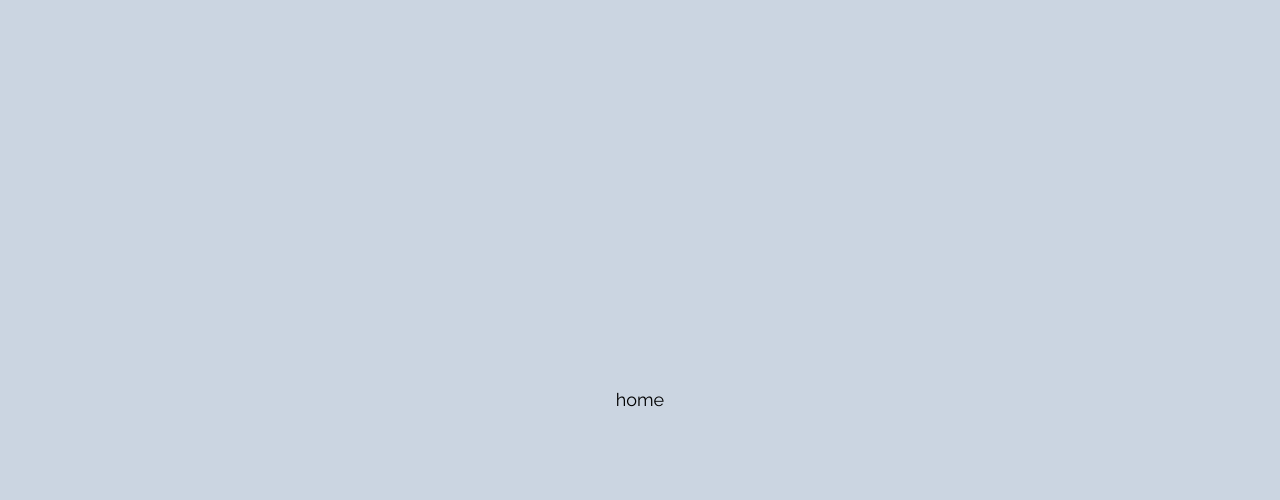
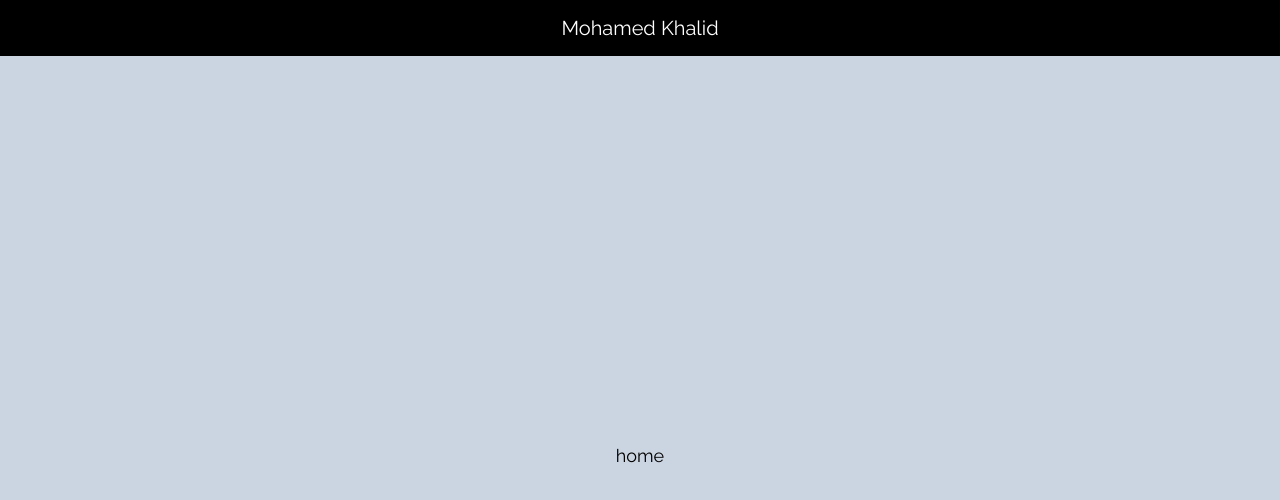
Before and after one commit to mohamedtsx/Nextfolio, a Next.js app: page / in a window 1280 px wide. Shown: the top 500 px of the page. Built offline with nearby package versions, Linux system fonts and the light colour scheme.

Commit message:
add basic components

```diff
--- /dev/null
+++ b/components/header/header.component.tsx
@@ -0,0 +1,12 @@
+
+
+const Header = () => {
+
+    return(
+        <header className="bg-black h-14 flex justify-center items-center">
+            <label className="text-xl text-white">Mohamed Khalid</label>
+        </header>
+    )
+}
+
+export default Header;
--- /dev/null
+++ b/components/layout/layout.component.tsx
@@ -0,0 +1,18 @@
+import { ReactNode } from "react"
+import Header from "../header/header.component"
+
+type LayoutProps = {
+    children: ReactNode
+}
+
+const Layout = ({children}: LayoutProps) => {
+
+    return(
+        <>
+            <Header />
+            {children}
+        </>
+    )
+}
+
+export default Layout;
--- a/pages/_app.tsx
+++ b/pages/_app.tsx
@@ -1,6 +1,11 @@
+import Layout from '@/components/layout/layout.component'
 import '@/styles/globals.css'
 import type { AppProps } from 'next/app'
 
 export default function App({ Component, pageProps }: AppProps) {
-  return <Component {...pageProps} />
+  return(
+    <Layout>
+      <Component {...pageProps} />
+    </Layout>
+  )
 }
```
